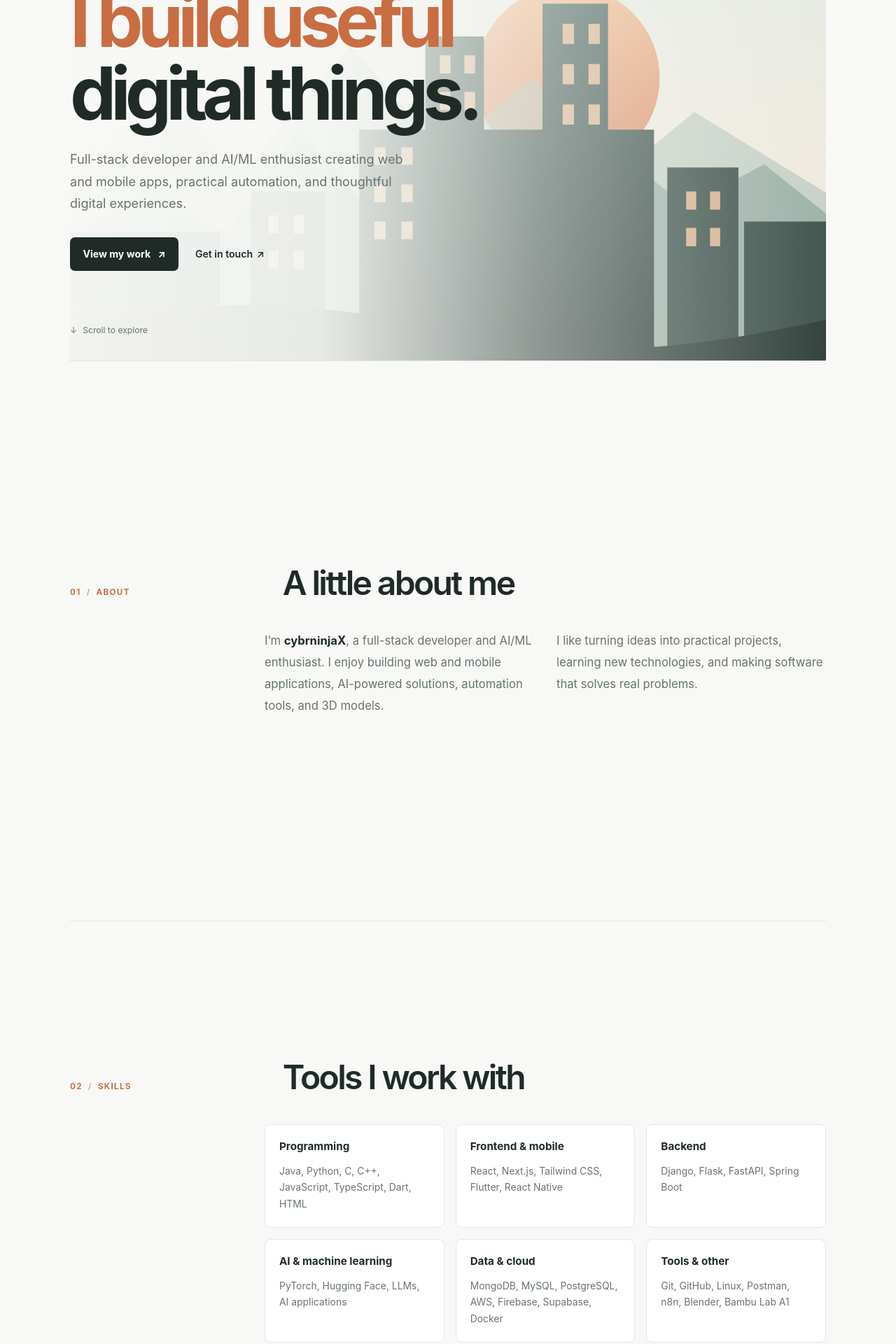
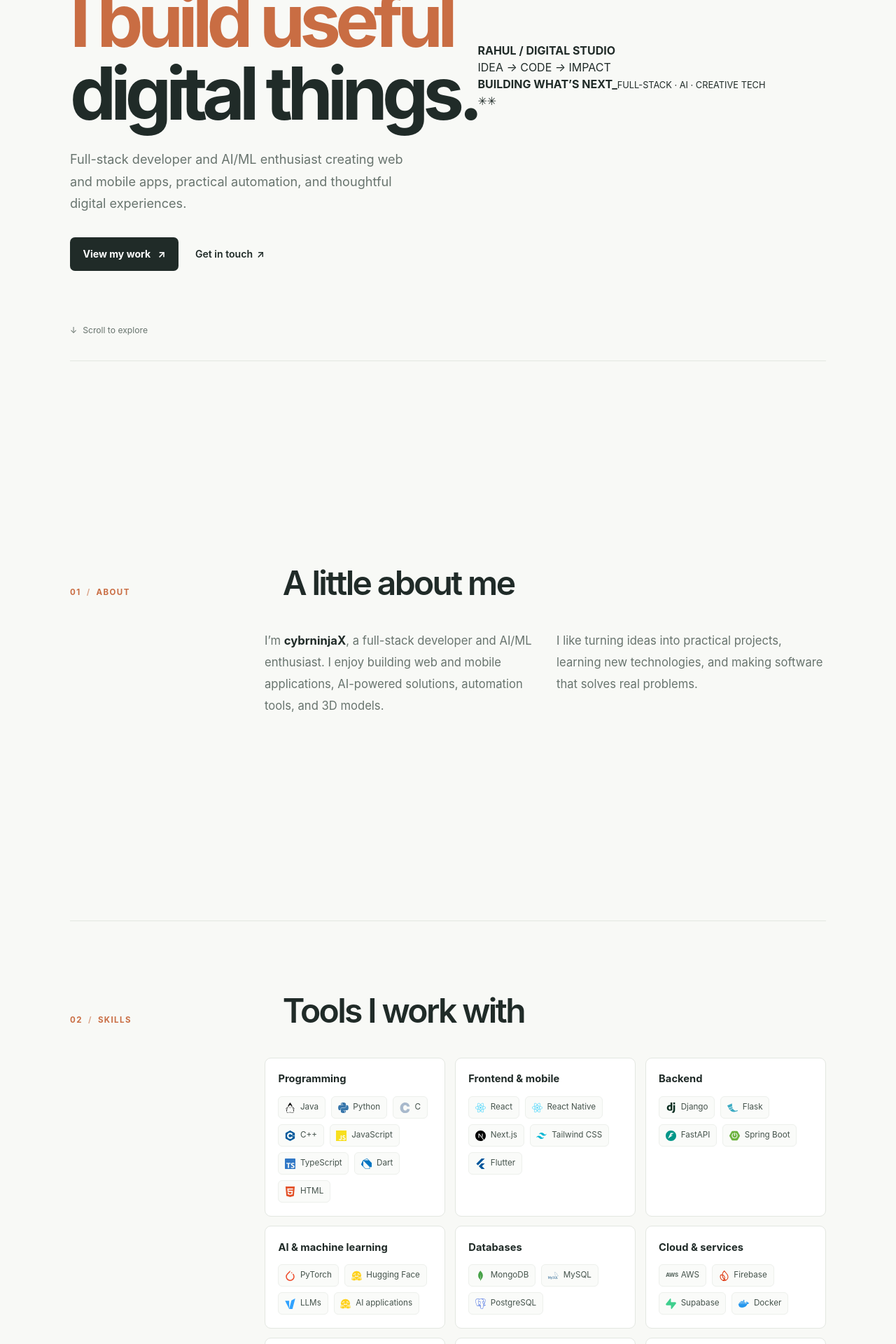
Before and after one commit to CybrNinjaX/rahul-profile, a React (Vite) app: page / in a window 1280 px wide. Shown: the part 360-2280 px from the top of the page at 70% size. Built offline with nearby package versions, Linux system fonts and the light colour scheme.

Commit message:
remove home page image next add iconse in

```diff
--- a/src/index.css
+++ b/src/index.css
@@ -31,8 +31,6 @@ a:focus-visible { outline: 3px solid #c96d43; outline-offset: 4px; }
 .header-contact { display: inline-flex; align-items: center; gap: .3rem; color: var(--accent); font-size: .85rem; font-weight: 650; }
 
 .hero { position: relative; isolation: isolate; display: flex; align-items: center; min-height: calc(100svh - 76px); padding-block: 7rem 8rem; overflow: hidden; }
-.hero-art { position: absolute; z-index: -2; top: 0; left: 50%; width: 100vw; height: 100%; object-fit: cover; object-position: center 57%; transform: translateX(-50%); }
-.hero::after { position: absolute; z-index: -1; inset: 0; background: linear-gradient(90deg, rgb(248 249 246 / 97%) 0%, rgb(248 249 246 / 92%) 33%, rgb(248 249 246 / 50%) 62%, rgb(248 249 246 / 7%) 100%); content: ''; }
 .hero-copy { position: relative; z-index: 1; max-width: 670px; }
 .availability { display: flex; align-items: center; gap: .55rem; margin: 0 0 1.5rem; color: var(--muted); font-size: .84rem; }
 .availability span { width: 8px; height: 8px; border-radius: 50%; background: #68a982; box-shadow: 0 0 0 4px rgb(104 169 130 / 14%); }
@@ -57,10 +55,13 @@ a:focus-visible { outline: 3px solid #c96d43; outline-offset: 4px; }
 .about-copy { display: grid; grid-template-columns: 1fr 1fr; gap: 2rem; margin-left: calc(25% + .5rem); }
 .about-copy p { margin: 0; color: var(--muted); font-size: 1.04rem; line-height: 1.85; }
 .about-copy strong { color: var(--ink); font-weight: 650; }
-.skills-grid { display: grid; grid-template-columns: repeat(3, 1fr); gap: 1rem; margin-left: calc(25% + .5rem); }
-.skill-card { min-height: 142px; padding: 1.25rem; border: 1px solid var(--line); border-radius: 9px; background: #fff; }
-.skill-card h3 { margin: 0 0 .75rem; color: var(--ink); font-size: .95rem; font-weight: 650; }
-.skill-card p { margin: 0; color: var(--muted); font-size: .87rem; line-height: 1.7; }
+.skills-grid { display: grid; grid-template-columns: repeat(3, 1fr); gap: .85rem; margin-left: calc(25% + .5rem); }
+.skill-card { min-height: 142px; padding: 1.15rem; border: 1px solid var(--line); border-radius: 9px; background: #fff; }
+.skill-card h3 { margin: 0 0 .85rem; color: var(--ink); font-size: .92rem; font-weight: 650; }
+.skill-items { display: flex; flex-wrap: wrap; gap: .5rem; }
+.skill-item { display: inline-flex; min-height: 32px; align-items: center; gap: .42rem; padding: .34rem .55rem; border: 1px solid #edf0ec; border-radius: 6px; color: #45534c; background: #fafbf9; font-size: .73rem; white-space: nowrap; }
+.skill-item svg { width: 15px; height: 15px; flex: 0 0 auto; fill: var(--skill-color); }
+.skill-monogram { display: grid; width: 15px; height: 15px; flex: 0 0 auto; place-items: center; color: var(--skill-color); font-size: .49rem; font-weight: 800; letter-spacing: -.04em; }
 
 .experience-list { margin-left: calc(25% + .5rem); border-top: 1px solid var(--line); }
 .experience-item { display: flex; justify-content: space-between; gap: 1rem; padding: 1.55rem 0; border-bottom: 1px solid var(--line); }
--- a/src/pages/HomePage.jsx
+++ b/src/pages/HomePage.jsx
@@ -1,10 +1,22 @@
+import { useEffect } from 'react'
+import {
+  siAndroidstudio, siBambulab, siBlender, siC, siCplusplus, siDart, siDjango,
+  siDocker, siFastapi, siFirebase, siFlask, siFlutter, siGit, siGithub,
+  siHtml5, siHuggingface, siJavascript, siLinux, siMongodb, siMysql, siN8n,
+  siNextdotjs, siOpenjdk, siPostgresql, siPostman, siPython, siPytorch, siReact,
+  siSpringboot, siSupabase, siTailwindcss, siTypescript, siVllm, siVscodium,
+} from 'simple-icons'
+
 const skills = [
-  { title: 'Programming', items: 'Java, Python, C, C++, JavaScript, TypeScript, Dart, HTML' },
-  { title: 'Frontend & mobile', items: 'React, Next.js, Tailwind CSS, Flutter, React Native' },
-  { title: 'Backend', items: 'Django, Flask, FastAPI, Spring Boot' },
-  { title: 'AI & machine learning', items: 'PyTorch, Hugging Face, LLMs, AI applications' },
-  { title: 'Data & cloud', items: 'MongoDB, MySQL, PostgreSQL, AWS, Firebase, Supabase, Docker' },
-  { title: 'Tools & other', items: 'Git, GitHub, Linux, Postman, n8n, Blender, Bambu Lab A1' },
+  { title: 'Programming', items: [['Java', siOpenjdk], ['Python', siPython], ['C', siC], ['C++', siCplusplus], ['JavaScript', siJavascript], ['TypeScript', siTypescript], ['Dart', siDart], ['HTML', siHtml5]] },
+  { title: 'Frontend & mobile', items: [['React', siReact], ['React Native', siReact], ['Next.js', siNextdotjs], ['Tailwind CSS', siTailwindcss], ['Flutter', siFlutter]] },
+  { title: 'Backend', items: [['Django', siDjango], ['Flask', siFlask], ['FastAPI', siFastapi], ['Spring Boot', siSpringboot]] },
+  { title: 'AI & machine learning', items: [['PyTorch', siPytorch], ['Hugging Face', siHuggingface], ['LLMs', siVllm], ['AI applications', siHuggingface]] },
+  { title: 'Databases', items: [['MongoDB', siMongodb], ['MySQL', siMysql], ['PostgreSQL', siPostgresql]] },
+  { title: 'Cloud & services', items: [['AWS', null], ['Firebase', siFirebase], ['Supabase', siSupabase], ['Docker', siDocker]] },
+  { title: 'Automation & testing', items: [['n8n', siN8n], ['Manual testing', null], ['Automation testing', null]] },
+  { title: '3D modeling & printing', items: [['Blender', siBlender], ['Bambu Lab A1', siBambulab]] },
+  { title: 'Developer tools', items: [['Git', siGit], ['GitHub', siGithub], ['VS Code', siVscodium], ['Android Studio', siAndroidstudio], ['Postman', siPostman], ['Linux', siLinux]] },
 ]
 
 const experience = [
@@ -25,6 +37,23 @@ function SectionHeading({ number, label, title }) {
 }
 
 export default function HomePage() {
+  useEffect(() => {
+    const targets = document.querySelectorAll('.reveal-on-scroll')
+    if (window.matchMedia('(prefers-reduced-motion: reduce)').matches || !('IntersectionObserver' in window)) {
+      targets.forEach((target) => target.classList.add('is-visible'))
+      return undefined
+    }
+    const observer = new IntersectionObserver((entries) => {
+      entries.forEach((entry) => {
+        if (!entry.isIntersecting) return
+        entry.target.classList.add('is-visible')
+        observer.unobserve(entry.target)
+      })
+    }, { threshold: 0.12, rootMargin: '0px 0px -35px 0px' })
+    targets.forEach((target) => observer.observe(target))
+    return () => observer.disconnect()
+  }, [])
+
   return (
     <div className="portfolio-page">
       <header className="site-header">
@@ -39,7 +68,6 @@ export default function HomePage() {
 
       <main>
         <section className="hero section-wrap" id="home">
-          <img className="hero-art" src="/cybertown-cover.svg" alt="Abstract evening city illustration" />
           <div className="hero-copy">
             <p className="availability"><span /> Developer based in Tamil Nadu, India</p>
             <h1>Hi, I’m Rahul.<br /><span>I build useful</span><br />digital things.</h1>
@@ -49,31 +77,35 @@ export default function HomePage() {
               <a className="text-link" href="mailto:rahul63794@gmail.com">Get in touch <span aria-hidden="true">↗</span></a>
             </div>
           </div>
+          <div className="hero-visual" aria-hidden="true">
+            <div className="visual-orbit orbit-one" /><div className="visual-orbit orbit-two" />
+            <div className="visual-card"><div className="visual-card-top"><span /><span /><span /><b>RAHUL / DIGITAL STUDIO</b></div><div className="visual-card-body"><p>IDEA <i>→</i> CODE <i>→</i> IMPACT</p><div className="visual-bars"><span /><span /><span /><span /><span /><span /><span /></div><strong>BUILDING WHAT’S NEXT<span>_</span></strong><small>FULL-STACK · AI · CREATIVE TECH</small></div></div>
+            <span className="visual-star star-one">✳</span><span className="visual-star star-two">✳</span>
+          </div>
           <a className="scroll-cue" href="#about"><span aria-hidden="true">↓</span> Scroll to explore</a>
-          <div className="hero-mark" aria-hidden="true">R<span>.</span></div>
         </section>
 
-        <section className="content-section section-wrap" id="about">
+        <section className="content-section section-wrap reveal-on-scroll" id="about">
           <SectionHeading number="01" label="ABOUT" title="A little about me" />
           <div className="about-copy"><p>I’m <strong>cybrninjaX</strong>, a full-stack developer and AI/ML enthusiast. I enjoy building web and mobile applications, AI-powered solutions, automation tools, and 3D models.</p><p>I like turning ideas into practical projects, learning new technologies, and making software that solves real problems.</p></div>
         </section>
 
-        <section className="content-section section-wrap" id="skills">
+        <section className="content-section section-wrap reveal-on-scroll" id="skills">
           <SectionHeading number="02" label="SKILLS" title="Tools I work with" />
-          <div className="skills-grid">{skills.map((group) => <article className="skill-card" key={group.title}><h3>{group.title}</h3><p>{group.items}</p></article>)}</div>
+          <div className="skills-grid">{skills.map((group) => <article className="skill-card" key={group.title}><h3>{group.title}</h3><div className="skill-items">{group.items.map(([name, icon]) => <span className="skill-item" key={name} style={{ '--skill-color': icon ? `#${icon.hex}` : '#65736c' }}>{icon ? <svg viewBox="0 0 24 24" aria-hidden="true"><path d={icon.path} /></svg> : <span className="skill-monogram" aria-hidden="true">{name === 'Manual testing' ? 'MT' : name === 'Automation testing' ? 'AT' : 'AWS'}</span>}<span>{name}</span></span>)}</div></article>)}</div>
         </section>
 
-        <section className="content-section section-wrap" id="experience">
+        <section className="content-section section-wrap reveal-on-scroll" id="experience">
           <SectionHeading number="03" label="EXPERIENCE" title="Where I’ve worked" />
           <div className="experience-list">{experience.map((job) => <article className="experience-item" key={`${job.company}-${job.title}`}><div><p className="item-overline">{job.company}</p><h3>{job.title}</h3><p className="item-meta">{job.period} <span>·</span> {job.location}</p></div><span className="job-type">{job.kind}</span></article>)}</div>
         </section>
 
-        <section className="content-section section-wrap" id="projects">
+        <section className="content-section section-wrap reveal-on-scroll" id="projects">
           <SectionHeading number="04" label="SELECTED PROJECTS" title="A few things I’ve built" />
           <div className="projects-grid">{projects.map((project, index) => <article className="project-card" key={project.title}><div className="project-cover"><img src={project.image} alt={`${project.category} project illustration`} loading="lazy" /><span className="project-number">0{index + 1}</span></div><div className="project-card-copy"><p className="item-overline">{project.category}</p><h3>{project.title}</h3><p className="project-description">{project.description}</p><div className="project-links">{project.links.map((link) => <a key={link.label} href={link.href} target="_blank" rel="noopener noreferrer">{link.label}<span aria-hidden="true"> ↗</span></a>)}</div></div></article>)}</div>
         </section>
 
-        <section className="contact-section section-wrap" id="contact">
+        <section className="contact-section section-wrap reveal-on-scroll" id="contact">
           <div className="contact-panel"><div><p className="section-label">05 <span>/</span> CONTACT</p><h2>Have a project<br />in mind?</h2><p className="contact-intro">I’m always happy to talk about good ideas and interesting work.</p><a className="button button-light" href="mailto:rahul63794@gmail.com">Say hello <span aria-hidden="true">↗</span></a></div><div className="contact-details"><a href="mailto:rahul63794@gmail.com">rahul63794@gmail.com</a><div className="social-links"><a href="https://github.com/CybrNinjaX" target="_blank" rel="noopener noreferrer">GitHub</a><a href="https://www.linkedin.com/in/rahul-77a46b273" target="_blank" rel="noopener noreferrer">LinkedIn</a><a href="https://www.instagram.com/rahul_zeronex___" target="_blank" rel="noopener noreferrer">Instagram</a><a href="mailto:rahul63794@gmail.com">Email</a></div></div></div>
         </section>
       </main>
```
